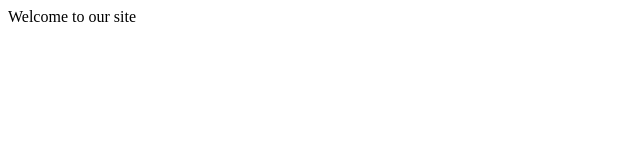
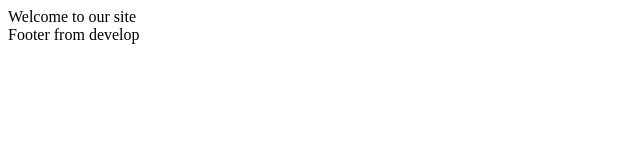
Before and after one commit to herve1105/herve-projet, a plain HTML site: page index.html in a window 1280 px wide. Shown: the whole page, without its empty margins (0-640 px from the left). Drawn offline with Linux system fonts and the light colour scheme.

Commit message:
Footer added in develop

```diff
--- a/index.html
+++ b/index.html
@@ -1 +1,2 @@
 Welcome to our site
+<footer>Footer from develop</footer>
```
